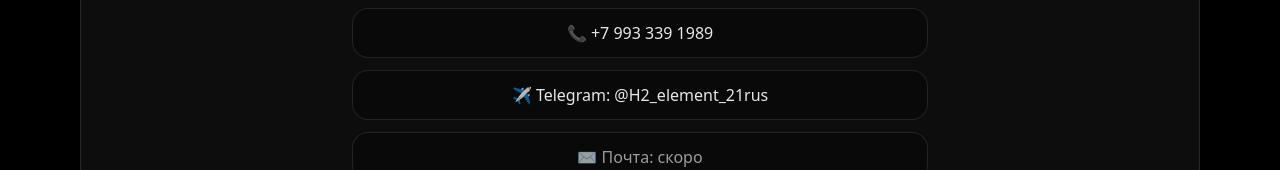
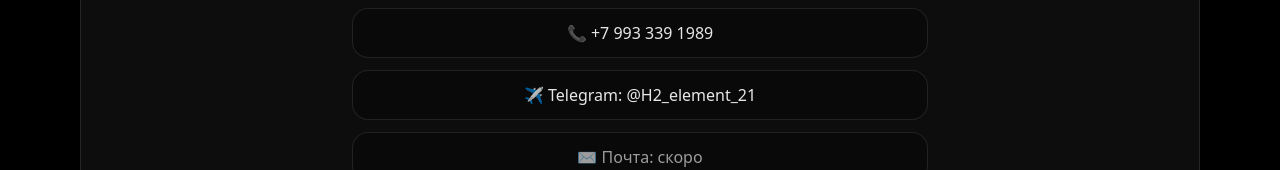
Before and after one commit to VladimirMatveew/h2-site, a Next.js app: page / in a window 1280 px wide. Shown: the part 3107-3277 px from the top of the page. Built offline with nearby package versions, Linux system fonts and the light colour scheme.

Commit message:
Update tg link page.tsx

```diff
--- a/app/page.tsx
+++ b/app/page.tsx
@@ -756,12 +756,12 @@
                 </a>
 
                 <a
-                  href="https://t.me/H2_element_21rus"
+                  href="https://t.me/H2_element_21"
                   target="_blank"
                   rel="noreferrer"
                   className="rounded-2xl border border-white/10 bg-black/30 px-5 py-3 text-white/90 hover:border-white/20 transition"
                 >
-                  ✈️ Telegram: @H2_element_21rus
+                  ✈️ Telegram: @H2_element_21
                 </a>
 
                 <div className="rounded-2xl border border-white/10 bg-black/30 px-5 py-3 text-white/60">
```
